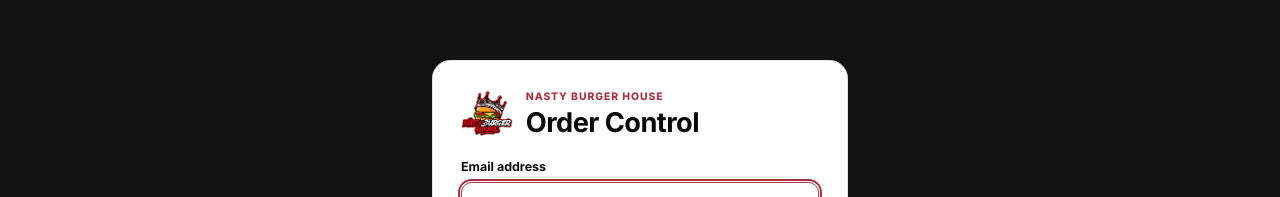
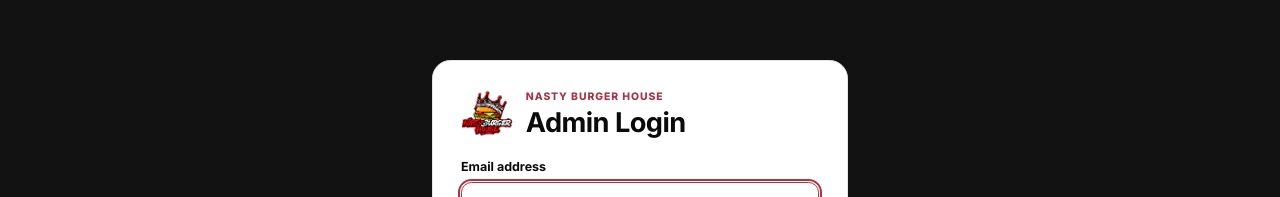
Before and after one commit to furbagurung/nasty-burger-house, a Next.js app: page /admin/login in a window 1280 px wide. Shown: the part 209-406 px from the top of the page. Built offline with nearby package versions, Linux system fonts and the light colour scheme; no server answers; a web font is replaced by a local one.

Commit message:
Clarify admin login heading

```diff
--- a/app/components/admin-login-page.tsx
+++ b/app/components/admin-login-page.tsx
@@ -69,7 +69,7 @@ export default function AdminLoginPage() {
           />
           <div>
             <p>Nasty Burger House</p>
-            <h1>Order Control</h1>
+            <h1>Admin Login</h1>
           </div>
         </header>
 
```
